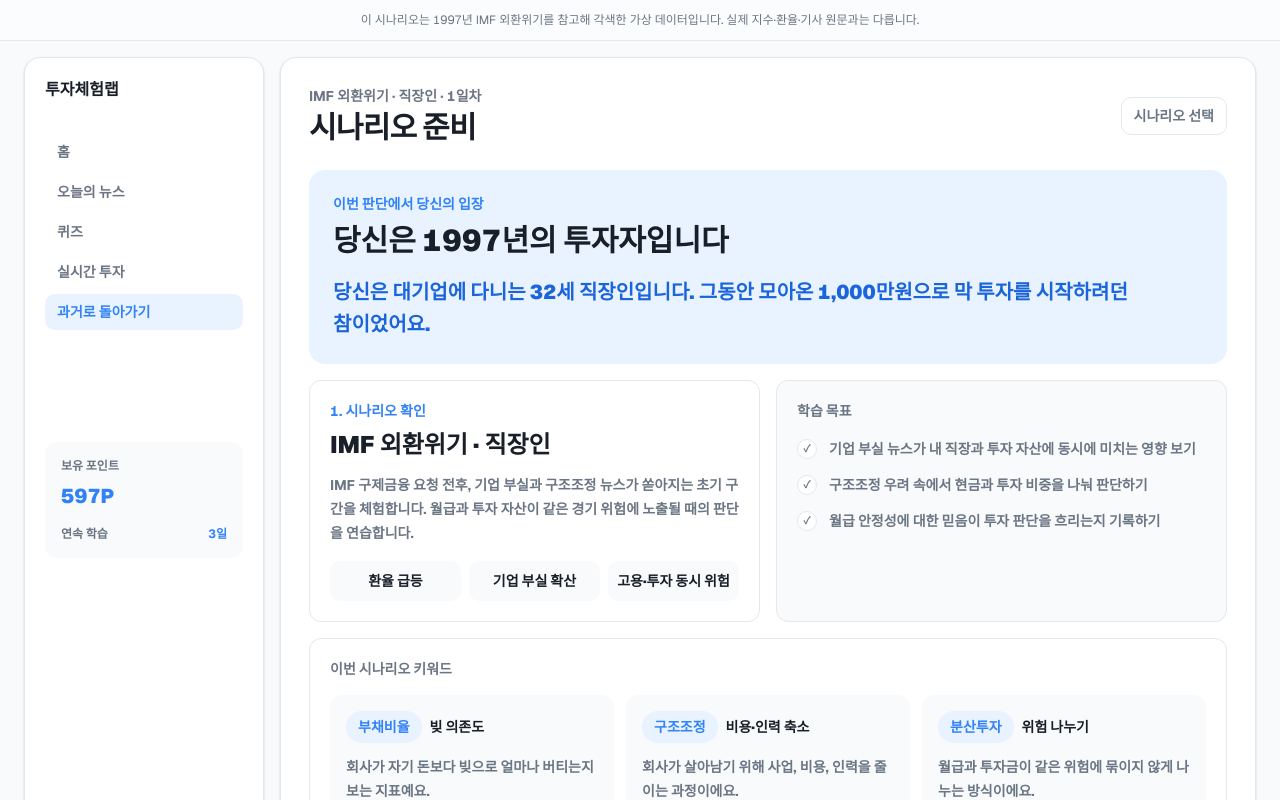
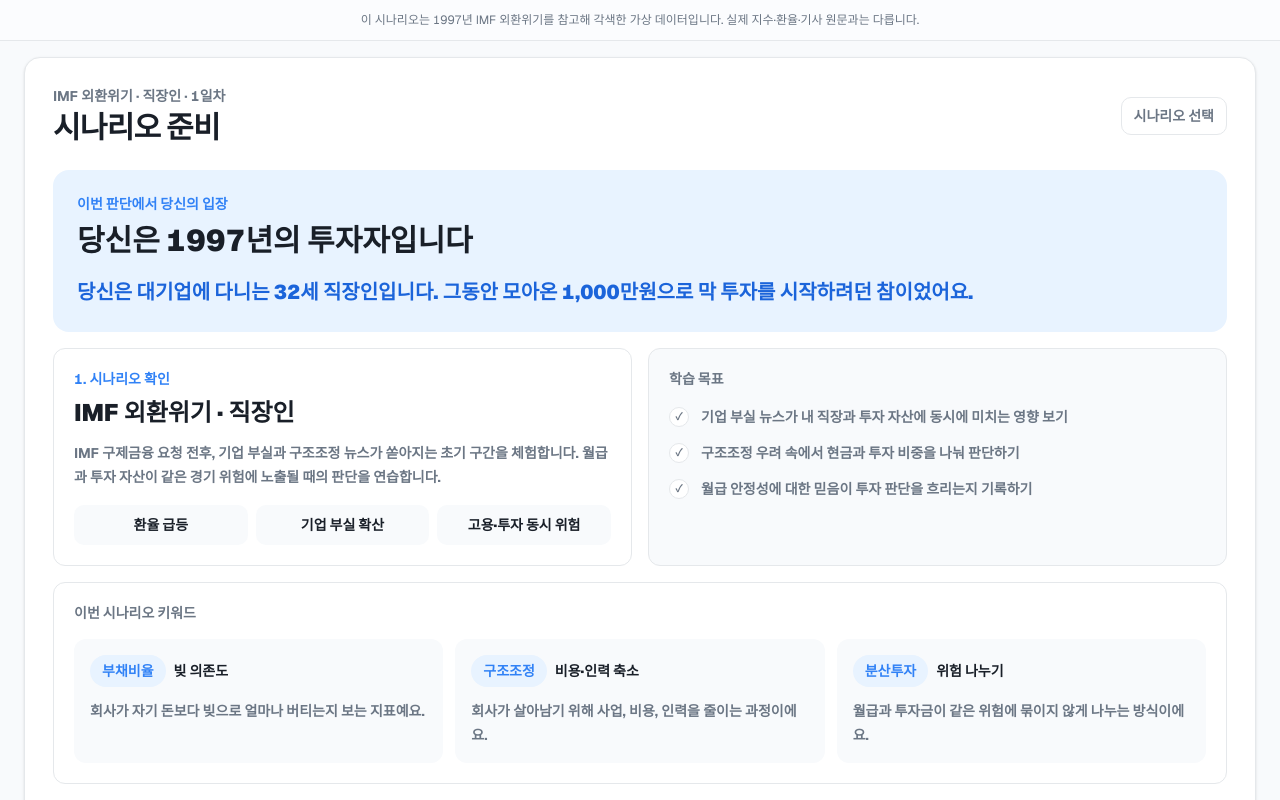
Before and after one commit to choiyoung69/woowa-prototype-investment, a Next.js app in the folder landing/: page /scenario/imf-crisis-worker in a window 1280 px wide. Shown: the top 800 px of the page. Built offline with nearby package versions, Linux system fonts and the light colour scheme.

Commit message:
Fix scenario run layout width

```diff
--- a/landing/src/components/scenario/ScenarioPlayer.tsx
+++ b/landing/src/components/scenario/ScenarioPlayer.tsx
@@ -115,38 +115,7 @@ function Shell({
 }) {
   return (
     <div className="min-h-screen bg-background">
-      <div className="mx-auto grid max-w-7xl gap-4 px-4 py-4 lg:grid-cols-[240px_1fr] lg:px-6">
-        <aside className="hidden rounded-[16px] border border-border bg-surface p-5 shadow-sm lg:block">
-          <Link href="/" className="text-base font-black">
-            투자체험랩
-          </Link>
-          <nav className="mt-8 space-y-1 text-sm">
-            {["홈", "오늘의 뉴스", "퀴즈", "실시간 투자"].map((item) => (
-              <span
-                key={item}
-                className="block rounded-[10px] px-3 py-2 font-bold text-muted"
-              >
-                {item}
-              </span>
-            ))}
-            <Link
-              href="/scenarios"
-              className="block rounded-[10px] bg-[#e8f3ff] px-3 py-2 font-bold text-accent"
-            >
-              과거로 돌아가기
-            </Link>
-          </nav>
-
-          <div className="mt-28 rounded-[12px] bg-background p-4">
-            <p className="text-xs font-bold text-muted">보유 포인트</p>
-            <p className="mt-2 text-xl font-black text-accent">597P</p>
-            <div className="mt-4 flex justify-between text-xs font-bold text-muted">
-              <span>연속 학습</span>
-              <span className="text-accent">3일</span>
-            </div>
-          </div>
-        </aside>
-
+      <div className="mx-auto max-w-7xl px-4 py-4 lg:px-6">
         <main className="min-w-0 rounded-[16px] border border-border bg-surface p-5 shadow-sm sm:p-7">
           <div className="flex flex-wrap items-center justify-between gap-3">
             <div>
@@ -518,7 +487,7 @@ function MissionStep({
             <MarketStats day={day} cash={cash} positionValue={positionValue} />
           </div>
 
-          <div className="mt-5 grid gap-3 rounded-[12px] border border-border bg-background p-4 xl:grid-cols-[260px_1fr_220px]">
+          <div className="mt-5 grid gap-3 rounded-[12px] border border-border bg-background p-4 2xl:grid-cols-[260px_1fr_220px]">
             <div className="flex items-center text-base font-black">
               오늘의 시장, 어떻게 대응하시겠어요?
             </div>
--- a/landing/src/components/scenario/TradePanel.tsx
+++ b/landing/src/components/scenario/TradePanel.tsx
@@ -41,7 +41,7 @@ export function TradePanel({
       <div
         className={
           variant === "bar"
-            ? "grid gap-3 lg:grid-cols-3"
+            ? "grid gap-3 md:grid-cols-3"
             : "space-y-3"
         }
       >
```
